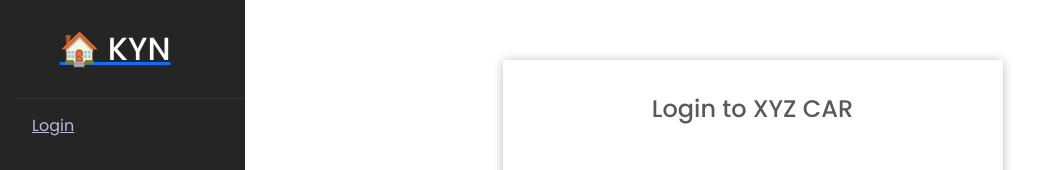
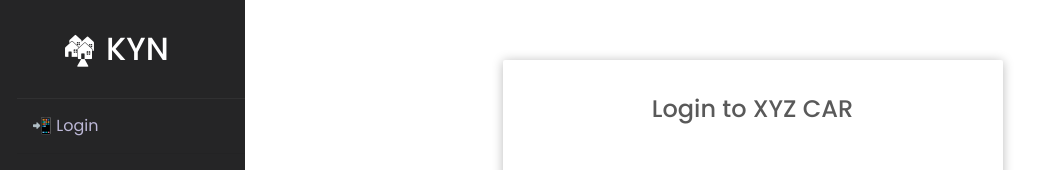
Before and after one commit to bligede767/kyn-react-js, a React (Create React App) app: page /login in a window 1280 px wide. Shown: the top 170 px of the page, without its empty margins (15-1054 px from the left). Built offline with nearby package versions, Linux system fonts and the light colour scheme.

Commit message:
change(admin managements, update user profile)

```diff
--- a/src/App.css
+++ b/src/App.css
@@ -20,6 +20,10 @@ body {
 }
 
 /* ====== MySidebar Styling ====== */
+.sidebar a {
+  text-decoration: none;
+}
+
 .wrapper .sidebar {
   width: 260px;
   height: 100%;
--- a/src/App.js
+++ b/src/App.js
@@ -19,6 +19,7 @@ import UserManagement from './admin/UserManagement';
 import EditUserProfile from './components/EditUserProfile'
 import EditOwnProfile from './components/EditOwnProfile'
 import UserDetails from './pages/UserDetails'
+import CarManagement from './admin/CarManagement'
 
 class App extends Component {
   constructor (props) {
@@ -76,6 +77,7 @@ class App extends Component {
 
                 <Route path="/admin/users" element={<UserManagement />} />
                 <Route path="/admin/update-user/:id" element={<EditUserProfile />} />
+                <Route path="/admin/cars" element={<CarManagement />} />
 
                 <Route path="/user/:id" element={<UserDetails />} />
                 <Route path="/profile" element={<Profile data={this.state} />} />
--- /dev/null
+++ b/src/admin/CarManagement.js
@@ -0,0 +1,9 @@
+import React from 'react'
+
+export default function CarManagement() {
+  return (
+    <div>
+      <h1>Car Management</h1>
+    </div>
+  )
+}
--- a/src/components/MySidebar.js
+++ b/src/components/MySidebar.js
@@ -11,20 +11,23 @@ export default function MySidebar(props) {
   return (
     <div className="sidebar">
       <Link to="/">
-        <h2>🏠 KYN</h2>
+        <h2>🏘 KYN</h2>
       </Link>
       <ul>
         {token ?
-          <li><Link to="/"><i className="fas fa-home"></i>Home</Link></li>
+          <li><Link to="/"><i className="fas fa-home"></i>🏠 Home</Link></li>
           : <></>}
         {(token && profile?.role === 'ROLE_ADMIN') ?
-          <li><Link to="/admin/users"><i className="fas fa-home"></i>Admin</Link></li>
+          <li><Link to="/admin/users"><i className="fas fa-home"></i>👥 User Management</Link></li>
+          : <></>}
+        {(token && profile?.role === 'ROLE_ADMIN') ?
+          <li><Link to="/admin/cars"><i className="fas fa-home"></i>🚘 Car Management</Link></li>
           : <></>}
         {token ?
-          <li><Link to="/profile"><i className="fas fa-home"></i>Profile</Link></li>
+          <li><Link to="/profile"><i className="fas fa-home"></i>👤 Profile</Link></li>
           : <></>}
         {!token ?
-          <li><Link to="/login"><i className="fas fa-home"></i>Login</Link></li> : <></>}
+          <li><Link to="/login"><i className="fas fa-home"></i>📲 Login</Link></li> : <></>}
         {token ?
           <li><i className="fas fa-project-diagram"></i><SearchBar /></li>
           : <></>}
@@ -34,7 +37,7 @@ export default function MySidebar(props) {
             if (isLogout) {
               navigate('/login', { replace: true });
             }
-          }}><i className="fas fa-home"></i>Log Out</Link></li>
+          }}><i className="fas fa-home"></i>🚪 Log Out</Link></li>
           : <></>}
       </ul>
     </div>
--- a/src/pages/UserDetails.js
+++ b/src/pages/UserDetails.js
@@ -4,8 +4,10 @@ import { useParams, Link, useNavigate } from 'react-router-dom';
 import axios from 'axios';
 import { ACCESS_TOKEN } from '../constants';
 import { API_BASE_URL } from '../constants';
+import useProfile from '../util/UserInfo';
 
 const UserDetails = () => {
+    const { token, profile } = useProfile();
     const navigate = useNavigate();
     const [user, setUser] = useState({
         name: "",
@@ -35,11 +37,15 @@ const UserDetails = () => {
         const result = await axios.get(`${API_BASE_URL}/user/details/${id}`, headers);
         setUser(result.data);
     }
+    console.log(user.cars);
     return (
         <div>
             <div className='heading d-flex'>
                 <h1>User Details</h1>
-                <Link to={`/admin/update-user/${user.id}`} >Edit</Link>
+                {profile?.role === 'ROLE_ADMIN' ?
+                    <Link to={`/admin/update-user/${user.id}`} >Edit</Link>
+                    : <></>
+                }
             </div>
             <div className='profile-bg' >
                 <div className="profile-content text-white ">
--- a/src/pages/ViewCar.js
+++ b/src/pages/ViewCar.js
@@ -36,6 +36,7 @@ export default function ViewCar() {
         const result = await axios.get(`${API_BASE_URL}/car/viewCar?cid=${cid}`, headers);
         setCar(result.data);
     }
+    console.log(car.user)
     return (
         <div>
             <div className="heading">
--- a/src/user/profile/Profile.js
+++ b/src/user/profile/Profile.js
@@ -1,8 +1,10 @@
 import React, { Component } from 'react';
 import './Profile.css';
 import { Link, useNavigate } from 'react-router-dom';
+import useProfile from '../../util/UserInfo';
 
 const Profile = (props) => {
+    const { profile } = useProfile();
     const { data } = props;
     const { authenticated, currentUser } = data;
     console.log(data)
@@ -21,9 +23,9 @@ const Profile = (props) => {
                             <img src="https://images.vexels.com/content/145908/preview/male-avatar-maker-2a7919.png"
                                 alt="" style={{ width: "200px" }} />
                             <div className="information">
-                                <h3>{currentUser.name}</h3>
-                                <div>👤 Username: {currentUser.username}</div>
-                                <div>✉️ Email: {currentUser.email}</div>
+                                <h3>{profile?.name}</h3>
+                                <div>👤 Username: {profile?.username}</div>
+                                <div>✉️ Email: {profile?.email}</div>
                             </div>
                         </div>
                     </div>
```
